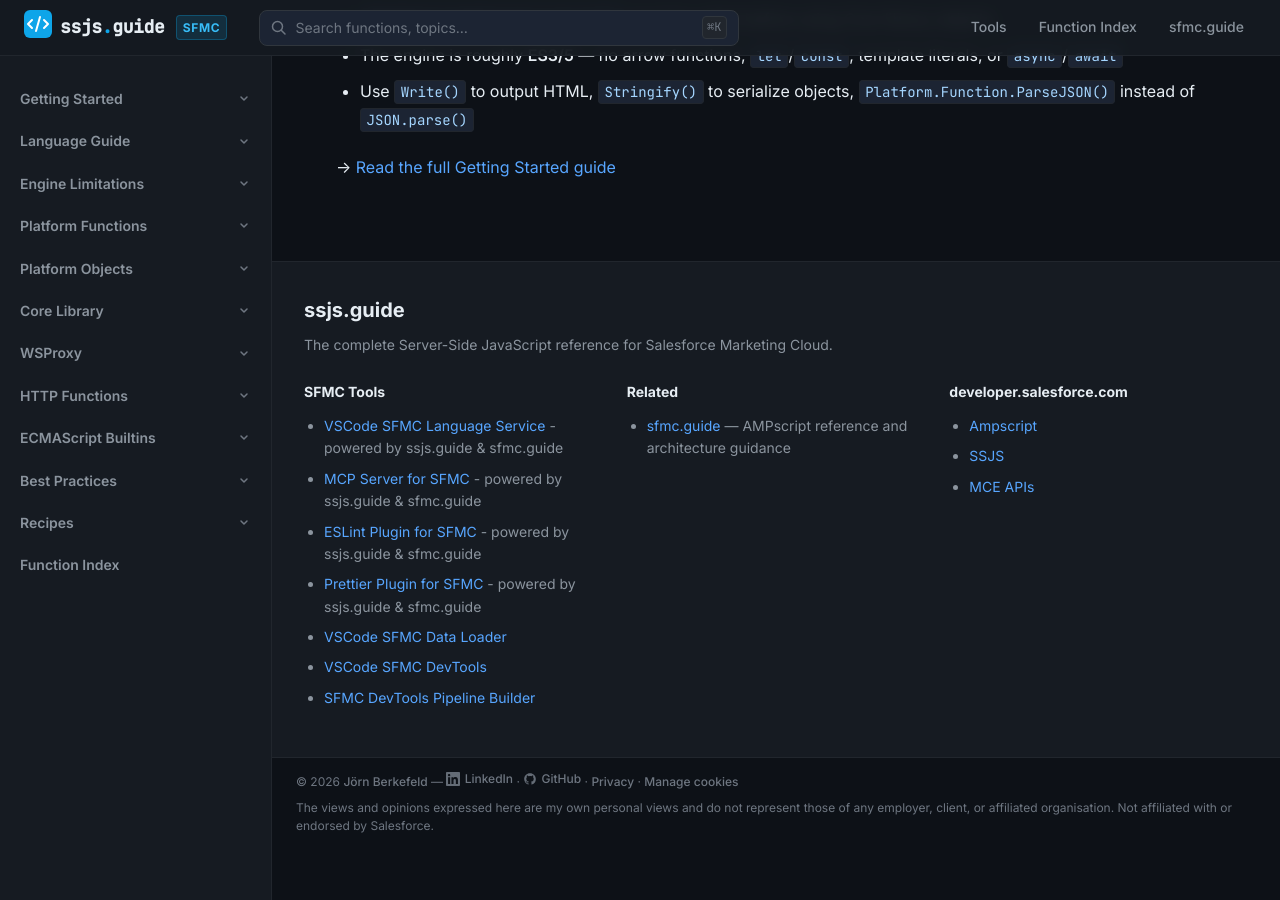
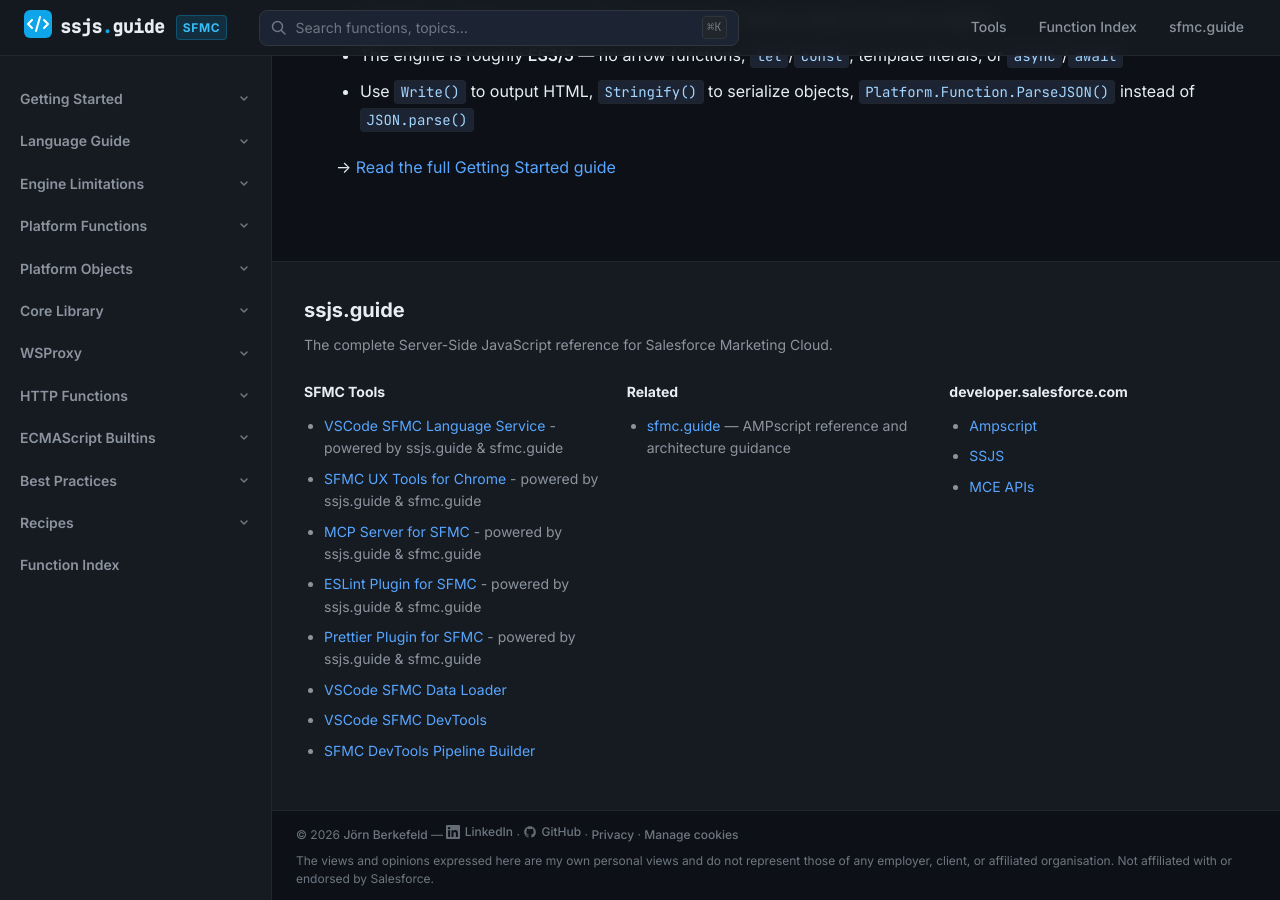
Before and after one commit to JoernBerkefeld/ssjs.guide, a Jekyll site: the page built from index.md, in a window 1280 px wide and 900 px high, scrolled down 2853 px. Built offline with Jekyll 4.4.1, drawn with Linux system fonts in a browser that asks for light colours; before the commit the page ends 3700 px from its top, so only the background shows below that.

Commit message:
ux tools

```diff
--- a/_includes/footer.html
+++ b/_includes/footer.html
@@ -11,6 +11,7 @@
         </h4>
         <ul>
           <li><a href="https://marketplace.visualstudio.com/items?itemName=joernberkefeld.sfmc-language" target="_blank" rel="noopener">VSCode SFMC Language Service</a> - powered by ssjs.guide &amp; sfmc.guide</li>
+          <li><a href="https://chromewebstore.google.com/detail/icngdchkbniamebbmhebciohjimfmjej" target="_blank" rel="noopener">SFMC UX Tools for Chrome</a> - powered by ssjs.guide &amp; sfmc.guide</li>
           <li><a href="https://www.npmjs.com/package/mcp-server-sfmc" target="_blank" rel="noopener">MCP Server for SFMC</a> - powered by ssjs.guide &amp; sfmc.guide</li>
           <li><a href="https://www.npmjs.com/package/eslint-plugin-sfmc" target="_blank" rel="noopener">ESLint Plugin for SFMC</a> - powered by ssjs.guide &amp; sfmc.guide</li>
           <li><a href="https://www.npmjs.com/package/prettier-plugin-sfmc" target="_blank" rel="noopener">Prettier Plugin for SFMC</a> - powered by ssjs.guide &amp; sfmc.guide</li>
```
